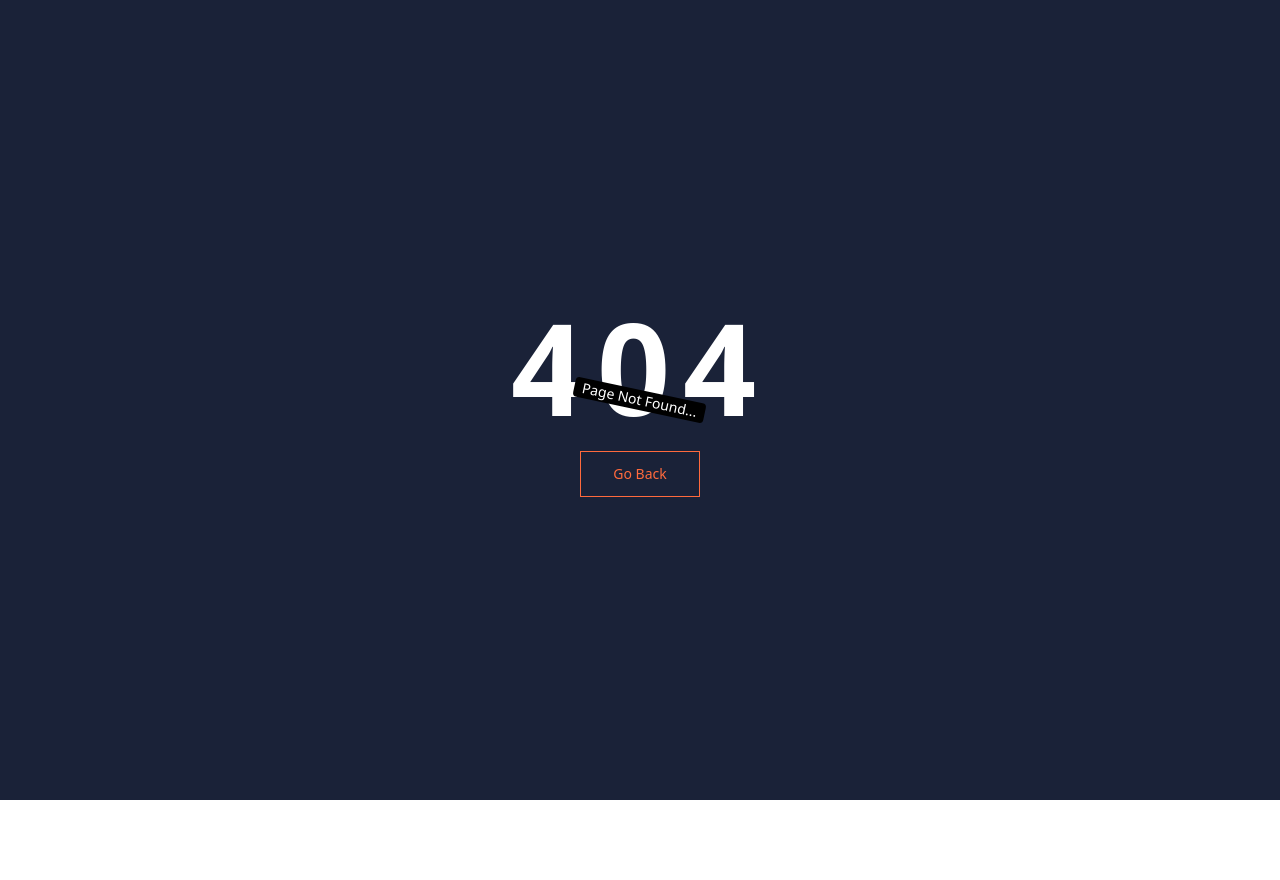
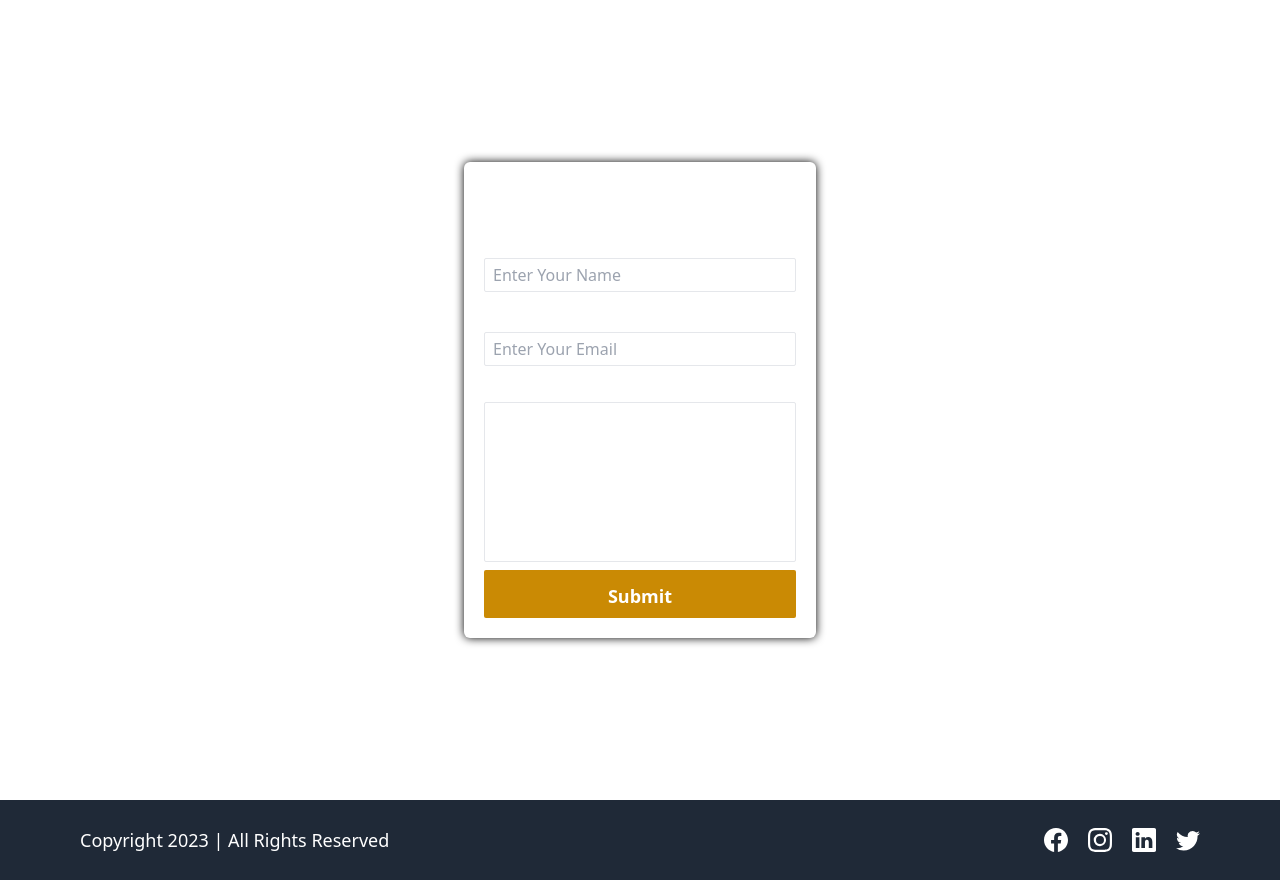
Before and after one commit to abhishekkumar0841/LMS-MERN-Project, a React (Vite) app in the folder client/: page /contact in a window 1280 px wide. Before the commit this address had no page. Before the commit the page ends 800 px from the top, so only its background shows below. Built offline with nearby package versions, Linux system fonts and the light colour scheme.

Commit message:
contact page added with proper working

```diff
--- a/client/src/App.jsx
+++ b/client/src/App.jsx
@@ -6,6 +6,7 @@
 import Signup from "./Pages/Signup";
 import Login from "./Pages/Login";
 import CourseList from "./Pages/Course/CourseList";
+import Contact from "./Pages/Contact";
 
 function App() {
   return (
@@ -19,6 +20,9 @@
         {/* Course routes */}
         <Route path="/courses" element={<CourseList/>}/>
 
+         {/* Contact page routes */}
+         <Route path="/contact" element={<Contact/>}/>
+
         {/* Error Page Route */}
         <Route path="*" element={<NotFound/>}/>
       </Routes>
--- /dev/null
+++ b/client/src/Helpers/regexMatcher.js
@@ -0,0 +1,7 @@
+export function isEmail(string){
+    return string.match(/^[a-z0-9._%+-]+@[a-z0-9.-]+\.[a-z]{2,}$/)
+}
+
+export function isValidPassword(string){
+    return string.match(/^(?=.*[!@#$%^&*])(?=.*[A-Z]).{6,16}$/)
+}
--- /dev/null
+++ b/client/src/Pages/Contact.jsx
@@ -0,0 +1,120 @@
+import React, { useState } from "react";
+import HomeLayout from "../Layouts/HomeLayout";
+import toast from "react-hot-toast";
+import { isEmail, isValidPassword } from "../Helpers/regexMatcher";
+import axiosInstance from "../Helpers/axiosInstance";
+
+const Contact = () => {
+  const [userInput, setUserInput] = useState({
+    name: "",
+    email: "",
+    message: "",
+  });
+
+  const handleInput = (e) => {
+    const { name, value } = e.target;
+    setUserInput({
+      ...userInput,
+      [name]: value,
+    });
+  };
+
+  async function onFormSubmit(e) {
+    e.preventDefault();
+    if (!userInput.email || !userInput.name || !userInput.message) {
+      toast.error("All Fields Are Mandatory!");
+      return;
+    }
+
+    if (!isEmail(userInput.email)) {
+      toast.error("Please provide us a valid email!");
+      return;
+    }
+
+    try {
+      const response = axiosInstance.post("/miscellaneous/contact", userInput);
+      toast.promise(response, {
+        loading: "Sending Message",
+        success: "Message send successfully, We connect with you ASAP",
+        error: "Message cannot be send, try again",
+      });
+
+      const contactResponse = await response;
+
+      if(contactResponse?.data?.success){
+        setUserInput({
+          name: "",
+          email: "",
+          message: "",
+        })
+      }
+
+    } catch (error) {
+      toast.error("Error while sending message, try again later");
+    }
+  }
+
+  return (
+    <HomeLayout>
+      <div className=" flex items-center justify-center h-[100vh]">
+        <form
+          onSubmit={onFormSubmit}
+          noValidate
+          className=" flex flex-col items-center justify-center gap-2 p-5 rounded-md text-white shadow-[0_0_10px_black] w-[22rem]"
+        >
+          <h1 className=" text-3xl font-semibold">Contact Form</h1>
+
+          <div className="flex flex-col w-full gap-1 ">
+            <label htmlFor="name" className=" text-lg font-semibold">
+              Name
+            </label>
+            <input
+              value={userInput.name}
+              onChange={handleInput}
+              type="text"
+              name="name"
+              id="name"
+              placeholder="Enter Your Name"
+              className=" bg-transparent border px-2 py-1 rounded-sm"
+            />
+          </div>
+
+          <div className="flex flex-col w-full gap-1 ">
+            <label htmlFor="email" className=" text-lg font-semibold">
+              Email
+            </label>
+            <input
+              value={userInput.email}
+              onChange={handleInput}
+              type="text"
+              name="email"
+              id="email"
+              placeholder="Enter Your Email"
+              className=" bg-transparent border px-2 py-1 rounded-sm"
+            />
+          </div>
+
+          <div className="flex flex-col w-full gap-1">
+            <label htmlFor="message">Message</label>
+            <textarea
+              value={userInput.message}
+              onChange={handleInput}
+              name="message"
+              id="message"
+              className=" bg-transparent border px-2 py-1 rounded-sm resize-none h-40"
+            ></textarea>
+          </div>
+
+          <button
+            type="submit"
+            className=" w-full bg-yellow-600 hover:bg-yellow-500 transition-all ease-in-out duration-300 rounded-sm py-2 font-semibold tab-lg cursor-pointer"
+          >
+            Submit
+          </button>
+        </form>
+      </div>
+    </HomeLayout>
+  );
+};
+
+export default Contact;
--- a/client/src/Pages/Signup.jsx
+++ b/client/src/Pages/Signup.jsx
@@ -5,6 +5,7 @@
 import { useDispatch } from "react-redux";
 import { toast } from "react-hot-toast";
 import { createAccount } from "../Redux/Slices/AuthSlice";
+import { isEmail, isValidPassword } from "../Helpers/regexMatcher";
 
 const Signup = () => {
   const dispatch = useDispatch();
@@ -64,12 +65,12 @@
     }
 
     //validating email
-    if (!signupData.email.match(/^[a-z0-9._%+-]+@[a-z0-9.-]+\.[a-z]{2,}$/)) {
+    if (!isEmail(signupData.email)) {
       toast.error("Invalid Email Id!");
     }
 
     //validate password
-    if (!signupData.password.match(/^(?=.*[!@#$%^&*])(?=.*[A-Z]).{6,16}$/)) {
+    if (!isValidPassword(signupData.password)) {
       toast.error(
         "Password should be 6-16 characters with at least 1 uppercase & 1 special character"
       );
```
